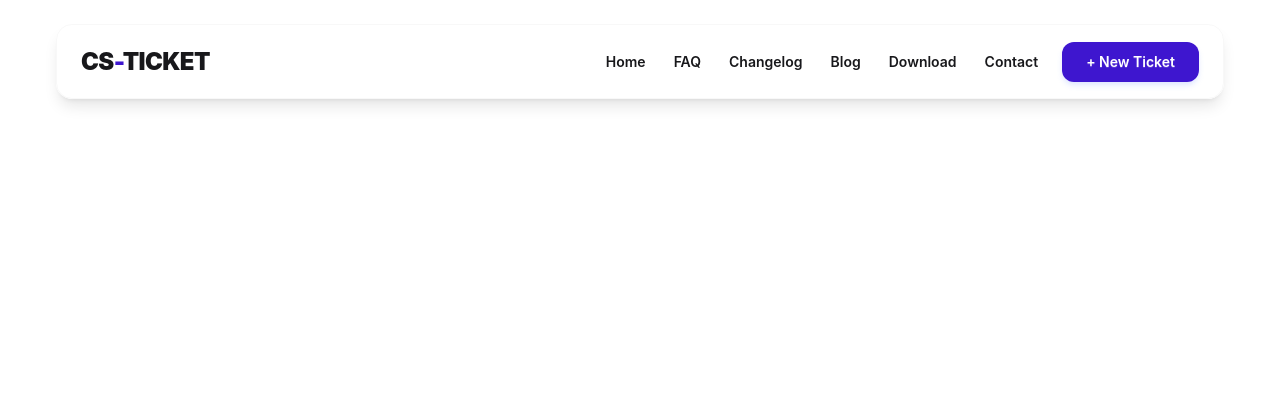
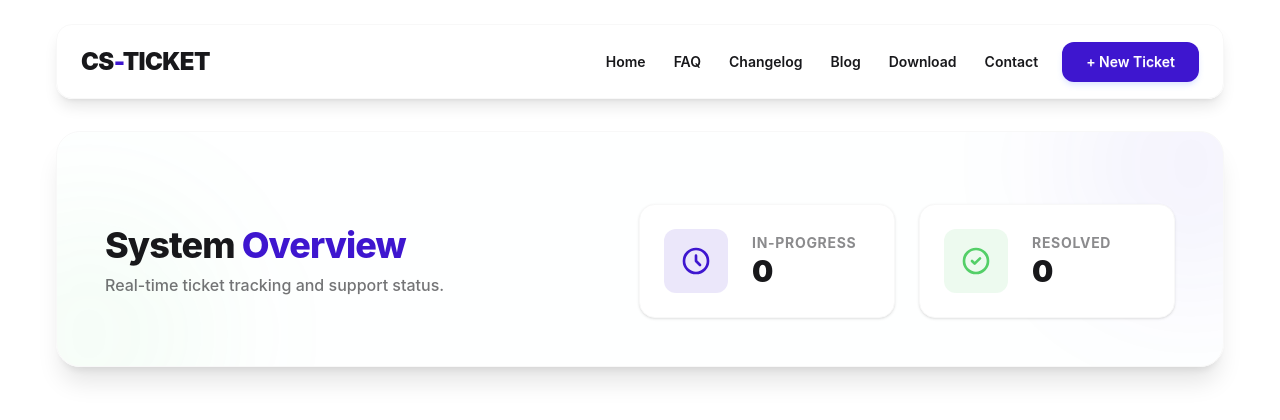
Before and after one commit to kmsmahi/smart-project-3-React, a React (Vite) app: page / in a window 1280 px wide. Shown: the top 420 px of the page. Built offline with nearby package versions, Linux system fonts and the light colour scheme.

Commit message:
banner done

```diff
--- a/src/App.jsx
+++ b/src/App.jsx
@@ -1,9 +1,11 @@
+import Banner from "./assets/components/banner/banner"
 import Navbar from "./assets/components/navbar/navbar"
 
 function App() {
   return (
     <>
       <Navbar></Navbar>
+      <Banner></Banner>
 
     </>
   )
--- /dev/null
+++ b/src/assets/components/banner/banner.jsx
@@ -0,0 +1,77 @@
+import React from 'react';
+
+const Banner = () => {
+    return (
+
+        // banner section , here i am trying to maintain the design combination in a professsioanl dashboard looking design  with my navbar.....
+
+
+
+        <div className="container mx-auto px-4 mt-8">
+  <div className="bg-base-100/50 backdrop-blur-md border border-base-200 shadow-xl rounded-3xl p-8 lg:p-12 overflow-hidden relative">
+
+
+    <div className="absolute -top-24 -right-24 w-64 h-64 bg-[#3E16CF]/5 rounded-full blur-3xl"></div>
+    <div className="absolute -bottom-24 -left-24 w-64 h-64 bg-[#54CF68]/5 rounded-full blur-3xl"></div>
+    <div className="flex flex-col lg:flex-row justify-between items-center gap-8 relative z-10 mt-6">
+
+
+        {/* banner left */}
+
+
+      <div className="text-center lg:text-left space-y-2">
+        <h2 className="text-3xl lg:text-4xl font-extrabold tracking-tight">
+          System <span className="text-[#3E16CF]">Overview</span>
+        </h2>
+        <p className="text-base-content/60 font-medium">Real-time ticket tracking and support status.</p>
+      </div>
+
+      {/* banner right */}
+
+
+
+      <div className="grid grid-cols-1 sm:grid-cols-2 gap-6 w-full lg:w-auto">
+
+        {/* in progress part */}
+
+
+
+
+        <div className="group flex items-center gap-6 bg-white dark:bg-base-200/50 p-6 rounded-2xl border border-base-200 shadow-sm hover:shadow-md transition-all duration-300 w-full lg:w-64">
+          <div className="p-4 rounded-xl bg-[#3E16CF]/10 text-[#3E16CF] group-hover:bg-[#3E16CF] group-hover:text-white transition-colors">
+            <svg xmlns="http://www.w3.org/2000/svg" className="h-8 w-8" fill="none" viewBox="0 0 24 24" stroke="currentColor">
+              <path strokeLinecap="round" strokeLinejoin="round" strokeWidth="2" d="M12 8v4l3 3m6-3a9 9 0 11-18 0 9 9 0 0118 0z" />
+            </svg>
+          </div>
+          <div>
+            <p className="text-sm font-bold text-base-content/50 uppercase tracking-wider">In-Progress</p>
+            <h3 className="text-3xl font-black">0</h3>
+          </div>
+        </div>
+
+
+
+        {/* resolved part */}
+
+
+
+        <div className="group flex items-center gap-6 bg-white dark:bg-base-200/50 p-6 rounded-2xl border border-base-200 shadow-sm hover:shadow-md transition-all duration-300 w-full lg:w-64">
+          <div className="p-4 rounded-xl bg-[#54CF68]/10 text-[#54CF68] group-hover:bg-[#54CF68] group-hover:text-white transition-colors">
+            <svg xmlns="http://www.w3.org/2000/svg" className="h-8 w-8" fill="none" viewBox="0 0 24 24" stroke="currentColor">
+              <path strokeLinecap="round" strokeLinejoin="round" strokeWidth="2" d="M9 12l2 2 4-4m6 2a9 9 0 11-18 0 9 9 0 0118 0z" />
+            </svg>
+          </div>
+          <div>
+            <p className="text-sm font-bold text-base-content/50 uppercase tracking-wider">Resolved</p>
+            <h3 className="text-3xl font-black">0</h3>
+          </div>
+        </div>
+
+      </div>
+    </div>
+  </div>
+</div>
+    );
+};
+
+export default Banner;
--- a/src/assets/components/navbar/navbar.jsx
+++ b/src/assets/components/navbar/navbar.jsx
@@ -3,11 +3,10 @@ import React from 'react';
 const Navbar = () => {
     return (
         <div className="container mx-auto px-4 mt-6">
-  <div className="navbar bg-base-100/80 backdrop-blur-md shadow-lg border border-base-200 px-4 lg:px-6 py-3 rounded-2xl">
+  <div className="navbar bg-base-100/80 backdrop-blur-md shadow-lg border border-base-200 px-4 lg:px-6 py-3 rounded-2xl z-[100]">
 
-    {/* --- LEFT SECTION: Mobile Menu + Logo --- */}
+    {/* --- navbar left(name) --- */}
     <div className="navbar-start w-auto">
-      {/* Mobile Dropdown (Visible only on small screens) */}
       <div className="dropdown">
         <label tabIndex={0} className="btn btn-ghost lg:hidden mr-2">
           <svg xmlns="http://www.w3.org/2000/svg" className="h-6 w-6" fill="none" viewBox="0 0 24 24" stroke="currentColor">
@@ -24,16 +23,13 @@ const Navbar = () => {
 
         </ul>
       </div>
-
-      {/* Brand Logo */}
       <a className="text-xl lg:text-2xl font-black tracking-tight cursor-pointer">
         CS<span className="text-[#3E16CF]">-</span>TICKET
       </a>
     </div>
 
-    {/* --- RIGHT SECTION: Menu & Button --- */}
+    {/* --- navbar right(ul + btn) --- */}
     <div className="navbar-end flex-1 justify-end gap-2">
-      {/* Desktop Menu */}
       <div className="hidden lg:flex">
         <ul className="menu menu-horizontal px-1 gap-1">
           <li><a className="hover:text-[#3E16CF] transition-colors font-semibold">Home</a></li>
@@ -44,8 +40,6 @@ const Navbar = () => {
           <li><a className="hover:text-[#3E16CF] transition-colors font-semibold">Contact</a></li>
         </ul>
       </div>
-
-      {/* Action Button (Stays visible on mobile) */}
       <a className="btn btn-sm md:btn-md bg-[#3E16CF] hover:bg-[#2d109b] text-white border-none px-4 lg:px-6 shadow-md shadow-indigo-100 normal-case rounded-xl transition-all active:scale-95">
         + New Ticket
       </a>
```
